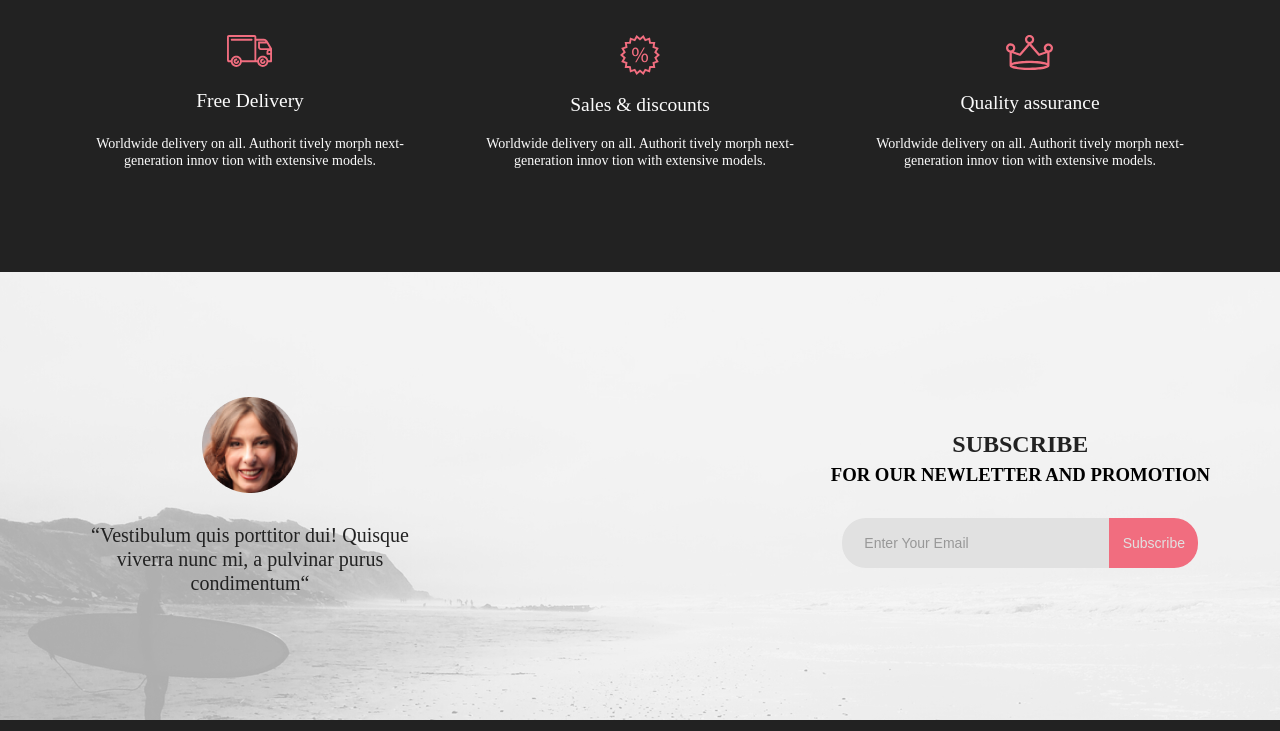
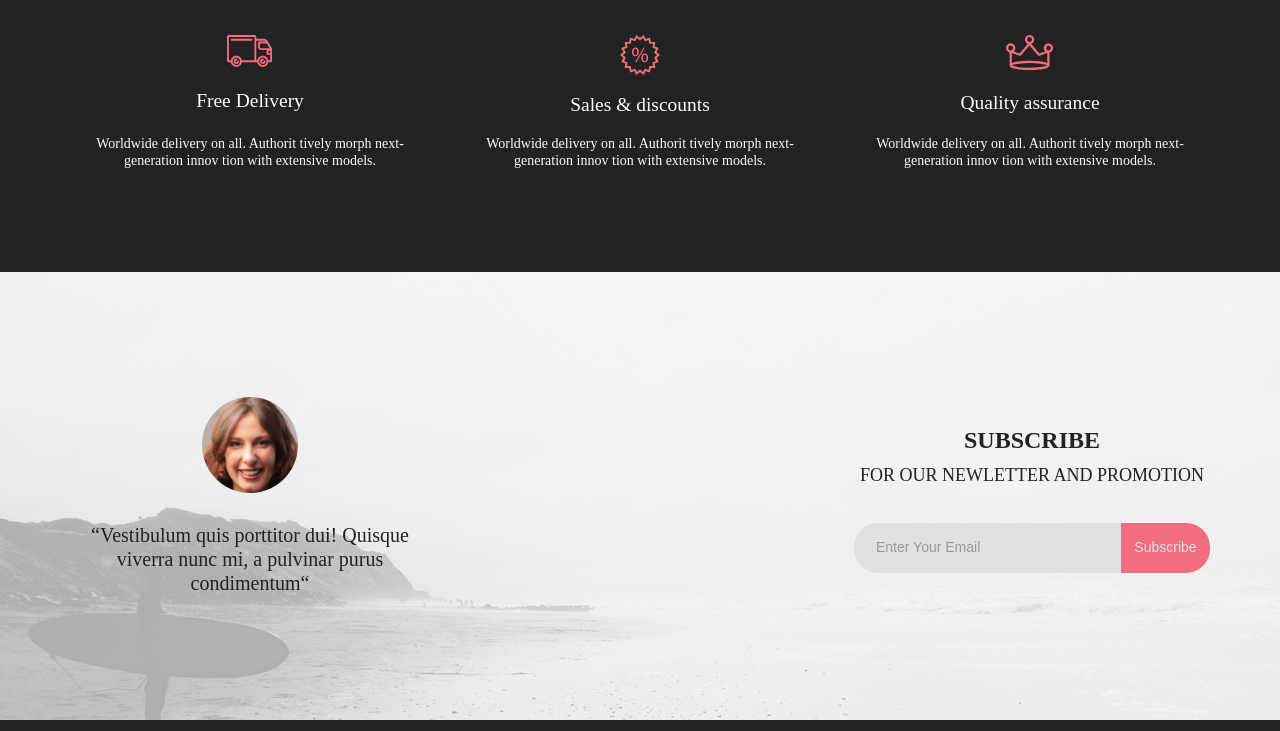
Before and after one commit to IppEvg/REPO-Course-Professional-layout, a plain HTML site: page product.html in a window 1280 px wide. Shown: the part 2558-3289 px from the top of the page. Drawn offline with Linux system fonts and the light colour scheme.

Commit message:
Fixing more
Inconsistency of pages because download links to Bootstrap

```diff
--- a/Catalog.html
+++ b/Catalog.html
@@ -7,6 +7,7 @@
     <meta name="viewport" content="width=device-width, initial-scale=1.0">
     <title>Catalog</title>
     <link href="https://cdn.jsdelivr.net/npm/bootstrap@5.0.2/dist/css/bootstrap.min.css" rel="stylesheet" integrity="sha384-EVSTQN3/azprG1Anm3QDgpJLIm9Nao0Yz1ztcQTwFspd3yD65VohhpuuCOmLASjC" crossorigin="anonymous">
+    <link  href="font-styles/Lato-Regular.ttf">
     <link rel="stylesheet" href="style.css">
 </head>
 
@@ -418,7 +419,7 @@
                     <div class="letter">
                         <div class="title_wrapper">
                             <h3 class="form_title">SUBSCRIBE<h3>
-                                    <p class="from_title__bottom">FOR OUR NEWLETTER AND PROMOTION</p>
+                                    <p class="form_title__bottom">FOR OUR NEWLETTER AND PROMOTION</p>
                         </div>
                         <form action="mailto:#@#.ru" class="forms">
                             <div class="forms_box">
--- a/product.html
+++ b/product.html
@@ -6,6 +6,7 @@
     <meta http-equiv="X-UA-Compatible" content="IE=edge">
     <meta name="viewport" content="width=device-width, initial-scale=1.0">
     <title>Product</title>
+    <link  href="font-styles/Lato-Regular.ttf">
     <link rel="stylesheet" href="style.css">
 </head>
 
@@ -227,7 +228,7 @@
                     <div class="letter">
                         <div class="title_wrapper">
                             <h3 class="form_title">SUBSCRIBE<h3>
-                            <p class="from_title__bottom">FOR OUR NEWLETTER AND PROMOTION</p>
+                            <p class="form_title__bottom">FOR OUR NEWLETTER AND PROMOTION</p>
                         </div>
                         <form action="mailto:#@#.ru" class="forms">
                             <div class="forms_box">
--- a/style.scss
+++ b/style.scss
@@ -507,6 +507,7 @@ margin-left: 5px;
     box-sizing: border-box;
 }
 
+
 .send {
     font-size: 25px;
     align-items: center;
@@ -517,6 +518,7 @@ margin-left: 5px;
     opacity: 0.67;
     background-color: #E1E1E1;
     border: none;
+    font-family: sans-serif;
 }
 
 .subscribe {
@@ -530,6 +532,7 @@ margin-left: 5px;
     font-size: 14px;
     line-height: 17px;
     text-align: center;
+    font-family: sans-serif;
 }
 .subscribe:hover{
     color: $bg-color_grey;
@@ -914,3 +917,6 @@ p{
 a:hover{
     color: $bg-rose;
 }
+ h1, h2, h3, h4, h5, h6{
+    margin-bottom: 0px;
+}
```
Also changed, not shown: index.html (+1 -1 lines), style.css, 1 other file.
